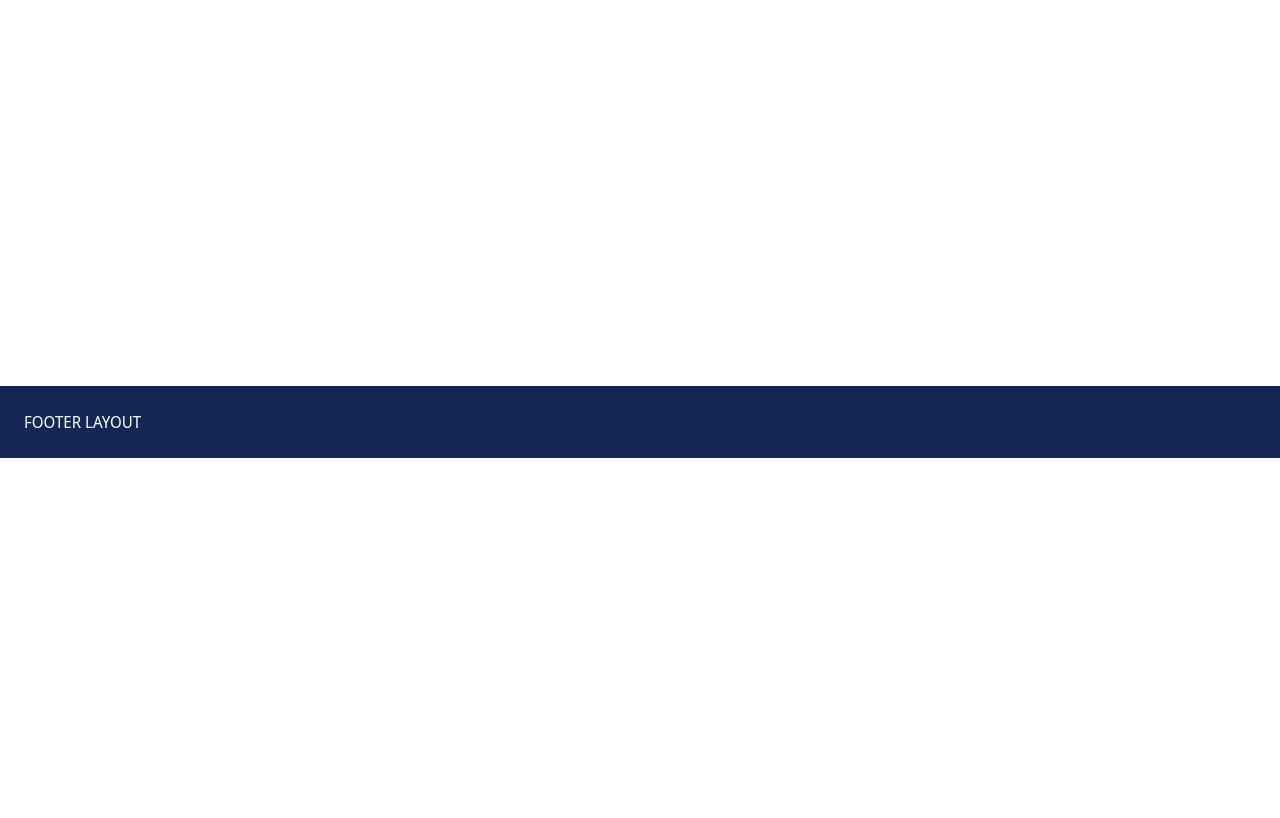
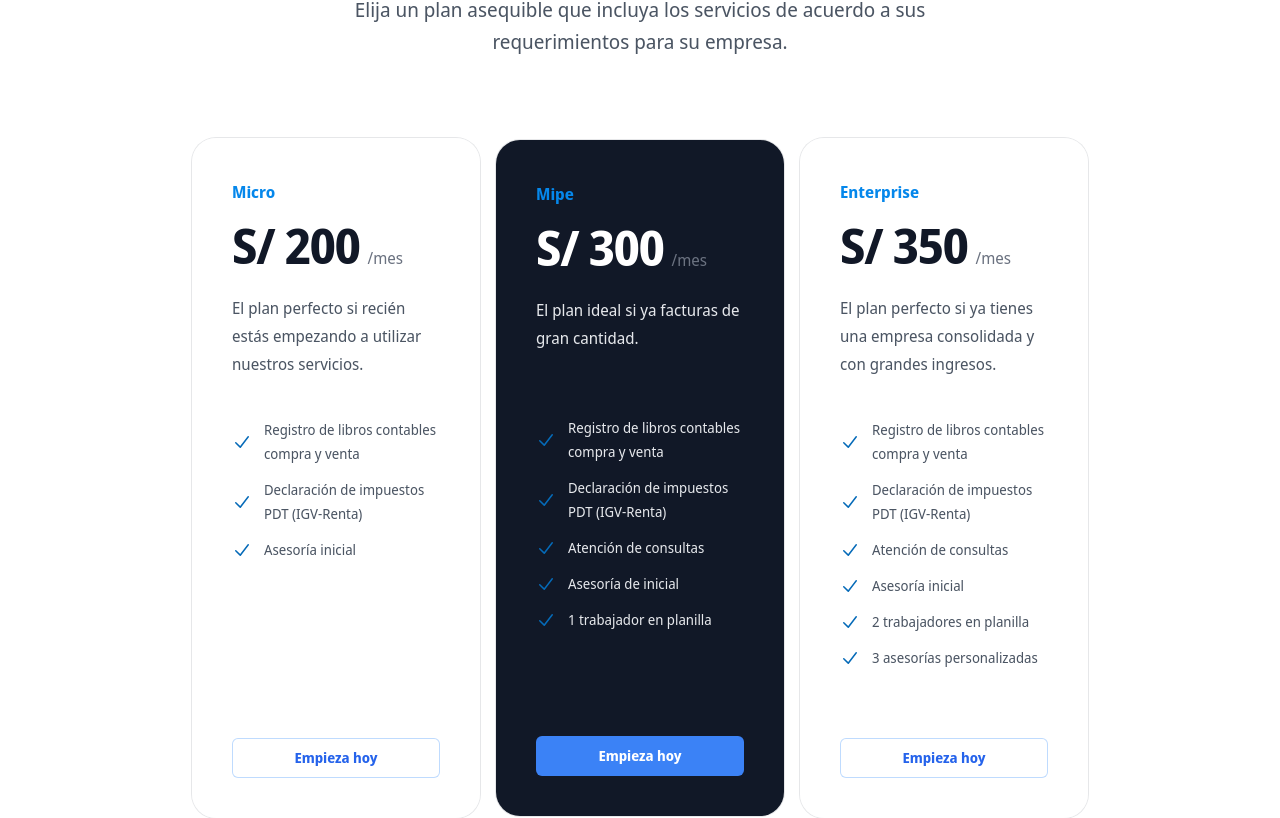
Before and after one commit to AgenciaServitec/servicont, a Next.js app: page /plans in a window 1280 px wide. Shown: the part 430-1248 px from the top of the page. Before the commit the page ends 888 px from the top, so only its background shows below. Built offline with nearby package versions, Linux system fonts and the light colour scheme.

Commit message:
Add: plans page

```diff
--- a/app/page.tsx
+++ b/app/page.tsx
@@ -9,7 +9,7 @@ import {
   CircleArrowRight,
 } from "lucide-react";
 import { ServiceComponent } from "@/app/services/ServiceComponent";
-import { services } from "@/app/data-list";
+import { services } from "../data-list";
 
 export default function Home() {
   const [serviceSelected, setServiceSelected] = useState("contable");
--- /dev/null
+++ b/app/plans/[planId]/PlanCard.tsx
@@ -0,0 +1,71 @@
+import React from "react";
+import Link from "next/link";
+
+interface Props {
+  planId: string;
+  name: string;
+  price: string;
+  description: string;
+  services: string[];
+}
+
+export const PlanCard = ({
+  planId,
+  name,
+  price,
+  description,
+  services = [],
+}: Props) => {
+  return (
+    <div
+      className={`rounded-3xl p-8 ring-1 ring-gray-900/10 min-h-[40em] h-auto sm:mx-8 sm:p-10 lg:mx-0 ${planId === "plan-mipe" ? "bg-gray-900" : "bg-white/60"}`}
+    >
+      <h3 id="tier-plan" className="text-base/7 font-semibold text-primary">
+        {name}
+      </h3>
+      <p className="mt-4 flex items-baseline gap-x-2">
+        <span
+          className={`text-5xl font-semibold tracking-tight  ${planId === "plan-mipe" ? "text-white" : "text-gray-900"}`}
+        >
+          S/ {price}
+        </span>
+        <span className="text-base text-gray-500">/mes</span>
+      </p>
+      <p
+        className={`mt-6 text-base/7 min-h-[5em] ${planId === "plan-mipe" ? "text-gray-200" : "text-gray-600"}`}
+      >
+        {description}
+      </p>
+      <ul
+        role="list"
+        className={`space-y-3 sm:mt-10 text-sm/6 min-h-[20em] mt-0 flex flex-col justify-start ${planId === "plan-mipe" ? "text-gray-200" : "text-gray-600"}`}
+      >
+        {(services || []).map((service, index) => (
+          <li key={index} className="flex items-center gap-x-3">
+            <svg
+              className="h-6 w-5 flex-none text-secondary"
+              viewBox="0 0 20 20"
+              fill="currentColor"
+              aria-hidden="true"
+              data-slot="icon"
+            >
+              <path
+                fillRule="evenodd"
+                d="M16.704 4.153a.75.75 0 0 1 .143 1.052l-8 10.5a.75.75 0 0 1-1.127.075l-4.5-4.5a.75.75 0 0 1 1.06-1.06l3.894 3.893 7.48-9.817a.75.75 0 0 1 1.05-.143Z"
+                clipRule="evenodd"
+              />
+            </svg>
+            {service}
+          </li>
+        ))}
+      </ul>
+      <Link
+        href={`/plans/${planId}`}
+        aria-describedby="tier-plan"
+        className={`${planId === "plan-mipe" ? "mt-8 block rounded-md bg-blue-500 px-3.5 py-2.5 text-center text-sm font-semibold text-white shadow-xs hover:bg-blue-400 focus-visible:outline-2 focus-visible:outline-offset-2 focus-visible:outline-blue-500 sm:mt-10" : "mt-8 block rounded-md px-3.5 py-2.5 text-center text-sm font-semibold text-blue-600 ring-1 ring-blue-200 ring-inset hover:ring-blue-300 focus-visible:outline-2 focus-visible:outline-offset-2 focus-visible:outline-blue-600 sm:mt-10"}`}
+      >
+        Empieza hoy
+      </Link>
+    </div>
+  );
+};
--- /dev/null
+++ b/app/plans/[planId]/page.tsx
@@ -0,0 +1,36 @@
+"use client";
+import { useEffect, useState } from "react";
+import { plans } from "@/data-list";
+import { useParams, useRouter } from "next/navigation";
+
+export default function PlanId() {
+  const { planId } = useParams();
+  const router = useRouter();
+
+  const [plan, setPlan] = useState<Plan | null>(null);
+
+  useEffect(() => {
+    const _plan = plans.find((plan) => plan.id === planId);
+
+    if (!_plan) {
+      router.back();
+      return;
+    }
+
+    setPlan(_plan);
+  }, [planId]);
+
+  return (
+    <div className="w-full p-6">
+      <h1 className="mb-3 text-4xl">Plan seleccionado</h1>
+      <div className="plan-wrapper flex">
+        {plan && (
+          <div className="bg-secondary text-white p-6 rounded-lg w-auto">
+            <h2 className="text-2xl">{plan.name}</h2>
+            <strong className="text-4xl">S/ {plan.price}</strong>
+          </div>
+        )}
+      </div>
+    </div>
+  );
+}
--- a/app/plans/page.tsx
+++ b/app/plans/page.tsx
@@ -1,7 +1,45 @@
+import { plans } from "@/data-list";
+import { PlanCard } from "@/app/plans/[planId]/PlanCard";
+
 export default function Plans() {
   return (
-    <div>
-      <h1 className="text-4xl font-bold mb-3">NUESTROS PLANES</h1>
+    <div className="w-full">
+      <div className="relative isolate bg-white px-6 py-24 sm:py-32 lg:px-8">
+        <div
+          className="absolute inset-x-0 -top-3 -z-10 transform-gpu overflow-hidden px-36 blur-3xl"
+          aria-hidden="true"
+        >
+          <div
+            className="mx-auto aspect-1155/678 w-[72.1875rem] bg-linear-to-tr from-[#ff80b5] to-[#9089fc] opacity-30"
+            style={{
+              clipPath:
+                "polygon(74.1% 44.1%, 100% 61.6%, 97.5% 26.9%, 85.5% 0.1%, 80.7% 2%, 72.5% 32.5%, 60.2% 62.4%, 52.4% 68.1%, 47.5% 58.3%, 45.2% 34.5%, 27.5% 76.7%, 0.1% 64.9%, 17.9% 100%, 27.6% 76.8%, 76.1% 97.7%, 74.1% 44.1%)",
+            }}
+          ></div>
+        </div>
+        <div className="mx-auto max-w-4xl text-center">
+          <h2 className="text-base/7 font-semibold text-primary">Precios</h2>
+          <p className="mt-2 text-5xl font-semibold tracking-tight text-balance text-gray-900 sm:text-6xl">
+            Elige el plan adecuado para ti
+          </p>
+        </div>
+        <p className="mx-auto mt-6 max-w-2xl text-center text-lg font-medium text-pretty text-gray-600 sm:text-xl/8">
+          Elija un plan asequible que incluya los servicios de acuerdo a sus
+          requerimientos para su empresa.
+        </p>
+        <div className="mx-auto mt-16 grid max-w-lg grid-cols-1 items-center gap-4 sm:mt-20 sm:gap-y-5 lg:max-w-4xl lg:grid-cols-3">
+          {plans.map((plan, index) => (
+            <PlanCard
+              key={plan?.id || index}
+              planId={plan.id}
+              name={plan.name}
+              price={plan.price}
+              description={plan.description}
+              services={plan.services}
+            />
+          ))}
+        </div>
+      </div>
     </div>
   );
 }
--- a/app/services/page.tsx
+++ b/app/services/page.tsx
@@ -1,6 +1,6 @@
 import React from "react";
 import { ServiceComponent } from "@/app/services/ServiceComponent";
-import { services } from "@/app/data-list";
+import { services } from "../../data-list";
 import { CircleArrowRight } from "lucide-react";
 
 export default function Services() {
--- a/app/data-list/index.ts
+++ b/data-list/index.ts
@@ -1 +1,2 @@
 export * from "./services";
+export * from "./plans";
--- /dev/null
+++ b/data-list/plans.ts
@@ -0,0 +1,42 @@
+export const plans: Plan[] = [
+  {
+    id: "plan-micro",
+    name: "Micro",
+    price: "200",
+    description:
+      "El plan perfecto si recién estás empezando a utilizar nuestros servicios.",
+    services: [
+      "Registro de libros contables compra y venta",
+      "Declaración de impuestos PDT (IGV-Renta)",
+      "Asesoría inicial",
+    ],
+  },
+  {
+    id: "plan-mipe",
+    name: "Mipe",
+    price: "300",
+    description: "El plan ideal si ya facturas de gran cantidad.",
+    services: [
+      "Registro de libros contables compra y venta",
+      "Declaración de impuestos PDT (IGV-Renta)",
+      "Atención de consultas",
+      "Asesoría de inicial",
+      "1 trabajador en planilla",
+    ],
+  },
+  {
+    id: "plan-enterprise",
+    name: "Enterprise",
+    price: "350",
+    description:
+      "El plan perfecto si ya tienes una empresa consolidada y con grandes ingresos.",
+    services: [
+      "Registro de libros contables compra y venta",
+      "Declaración de impuestos PDT (IGV-Renta)",
+      "Atención de consultas",
+      "Asesoría inicial",
+      "2 trabajadores en planilla",
+      "3 asesorías personalizadas",
+    ],
+  },
+];
```
Also changed, not shown: app/global.ds.ts (added, +7 -0 lines), data-list/services.ts (renamed from app/data-list/services.ts).
